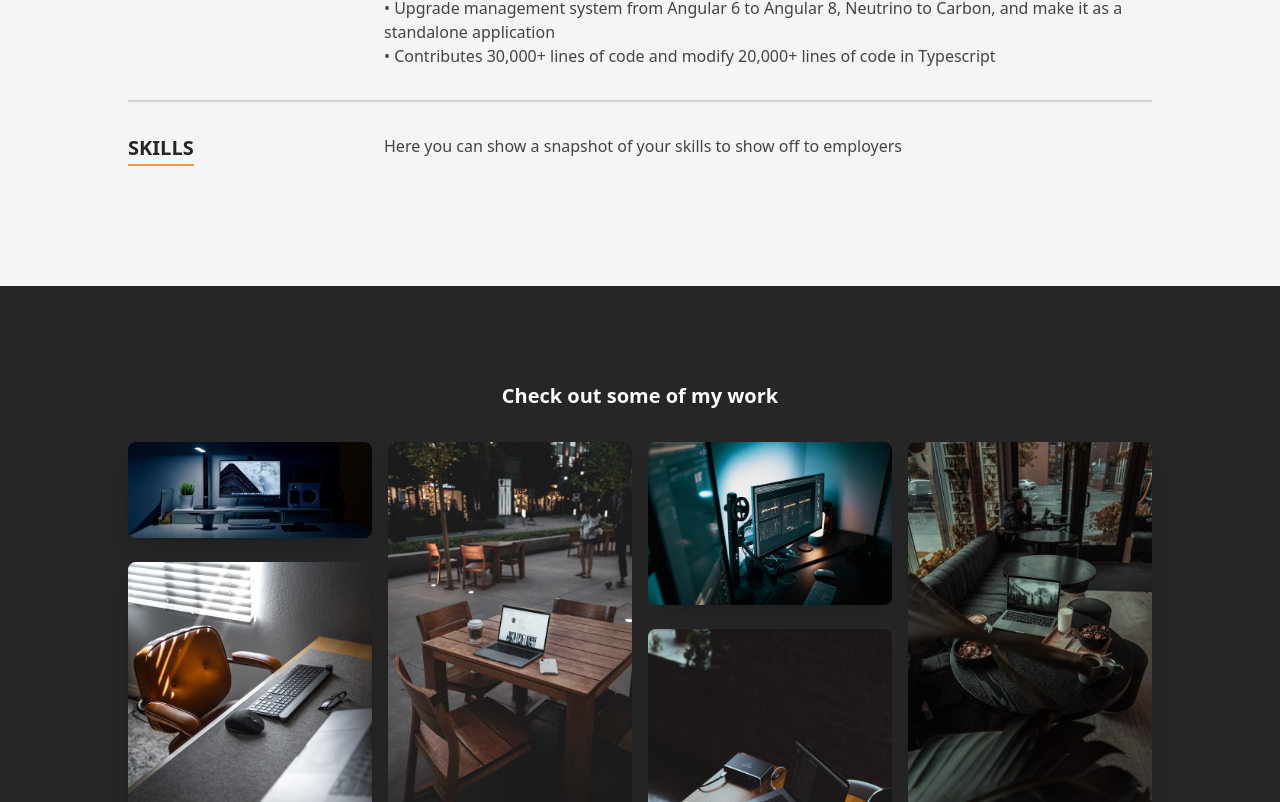
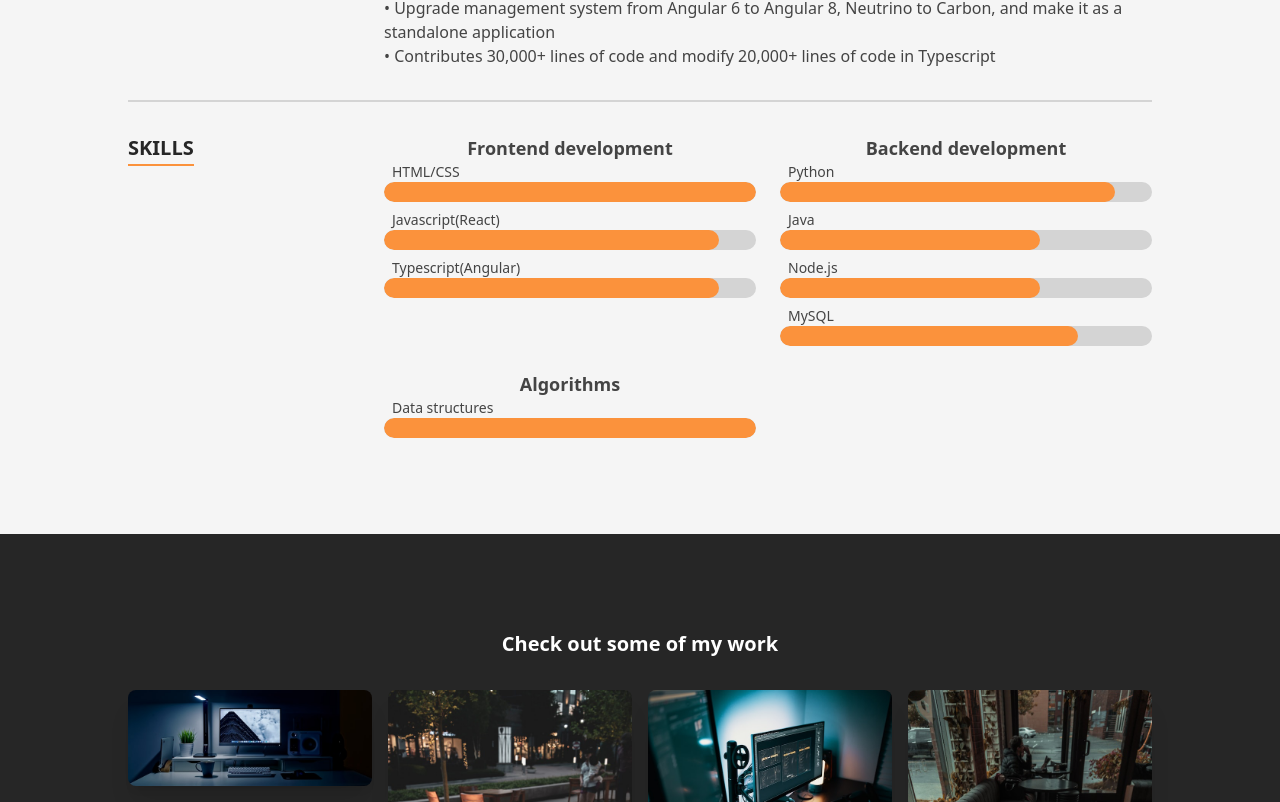
Before and after one commit to InjongWon/portfolio, a Next.js app: page / in a window 1280 px wide. Shown: the part 1678-2480 px from the top of the page. Built offline with nearby package versions, Linux system fonts and the light colour scheme.

Commit message:
added newly skills

```diff
--- a/src/components/Sections/Resume/index.tsx
+++ b/src/components/Sections/Resume/index.tsx
@@ -22,7 +22,7 @@ const Resume: FC = memo(() => {
           ))}
         </ResumeSection>
         <ResumeSection title="Skills">
-          <p className="pb-8">Here you can show a snapshot of your skills to show off to employers</p>
+
           <div className="grid grid-cols-1 gap-6 md:grid-cols-2">
             {skills.map((skillgroup, index) => (
               <SkillGroup key={`${skillgroup.name}-${index}`} skillGroup={skillgroup} />
--- a/src/data/data.tsx
+++ b/src/data/data.tsx
@@ -101,9 +101,58 @@ export const aboutData: About = {
 };
 
 /**
- * Skills section
+ * Skills section,
  */
-export const skills: SkillGroup[] = [];
+export const skills: SkillGroup[] = [
+  {
+    name: 'Frontend development',
+    skills: [
+      {
+        name: 'HTML/CSS',
+        level: 10,
+      },
+      {
+        name: 'Javascript(React)',
+        level: 9,
+      },
+      {
+        name: 'Typescript(Angular)',
+        level: 9,
+      }
+    ],
+  },
+  {
+    name: 'Backend development',
+    skills: [
+      {
+        name: 'Python',
+        level: 9,
+      },
+      {
+        name: 'Java',
+        level: 7,
+      },
+      {
+        name: 'Node.js',
+        level: 7,
+      },
+      {
+        name: 'MySQL',
+        level: 8,
+      },
+    ],
+  },
+  {
+    name: 'Algorithms',
+    skills: [
+      {
+        name: 'Data structures',
+        level: 10,
+      }
+
+    ],
+  },
+];
 
 
 /**
@@ -199,6 +248,7 @@ export const experience: TimelineItem[] = [
     title: 'Software developer intern',
     content: (
       <p>
+
         Worked in IBM Watson Commerce Insights Team.
         Perform UI E2E testing on Angular application using Protractor library
         Front End:
@@ -223,16 +273,16 @@ export const testimonial: TestimonialSection = {
   testimonials: [
     {
       name: 'Suman Dutta ',
-      text: 'Use this as an opportunity to promote what it is like to work with you. High value testimonials include ones from current or past co-workers, managers, or from happy clients.',
+      text: '',
     },
     {
       name: 'Jane Doe',
-      text: 'Here you should write some nice things that someone has said about you. Encourage them to be specific and include important details (notes about a project you were on together, impressive quality produced, etc).',
+      text: '.',
       image: 'https://cloudflare-ipfs.com/ipfs/Qmd3W5DuhgHirLHGVixi6V76LhCkZUz6pnFt5AJBiyvHye/avatar/14.jpg',
     },
     {
       name: 'Someone else',
-      text: 'Add several of these, and keep them as fresh as possible, but be sure to focus on quality testimonials with strong highlights of your skills/work ethic.',
+      text: '',
       image: 'https://cloudflare-ipfs.com/ipfs/Qmd3W5DuhgHirLHGVixi6V76LhCkZUz6pnFt5AJBiyvHye/avatar/69.jpg',
     },
   ],
```
